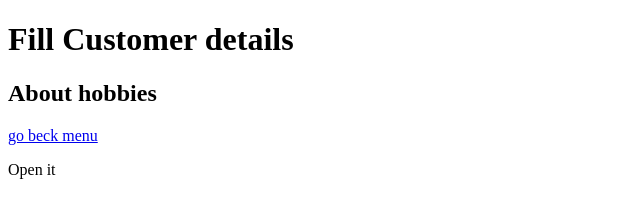
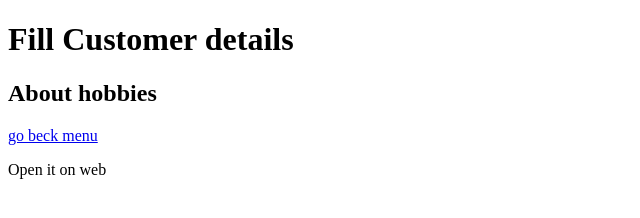
Before and after one commit to Balveer-Thakur/Myportfolio, a plain HTML site: page about.html in a window 1280 px wide. Shown: the full height of the page, 0-640 px from the left. Drawn offline with Linux system fonts and the light colour scheme.

Commit message:
third commit

```diff
--- a/about.html
+++ b/about.html
@@ -9,6 +9,6 @@
     <h1>Fill Customer details</h1>
     <h2> About hobbies</h2>
     <a href="index.html">go beck menu</a>
-    <p> Open it</p>
+    <p> Open it on web</p>
 </body>
 </html>
```
